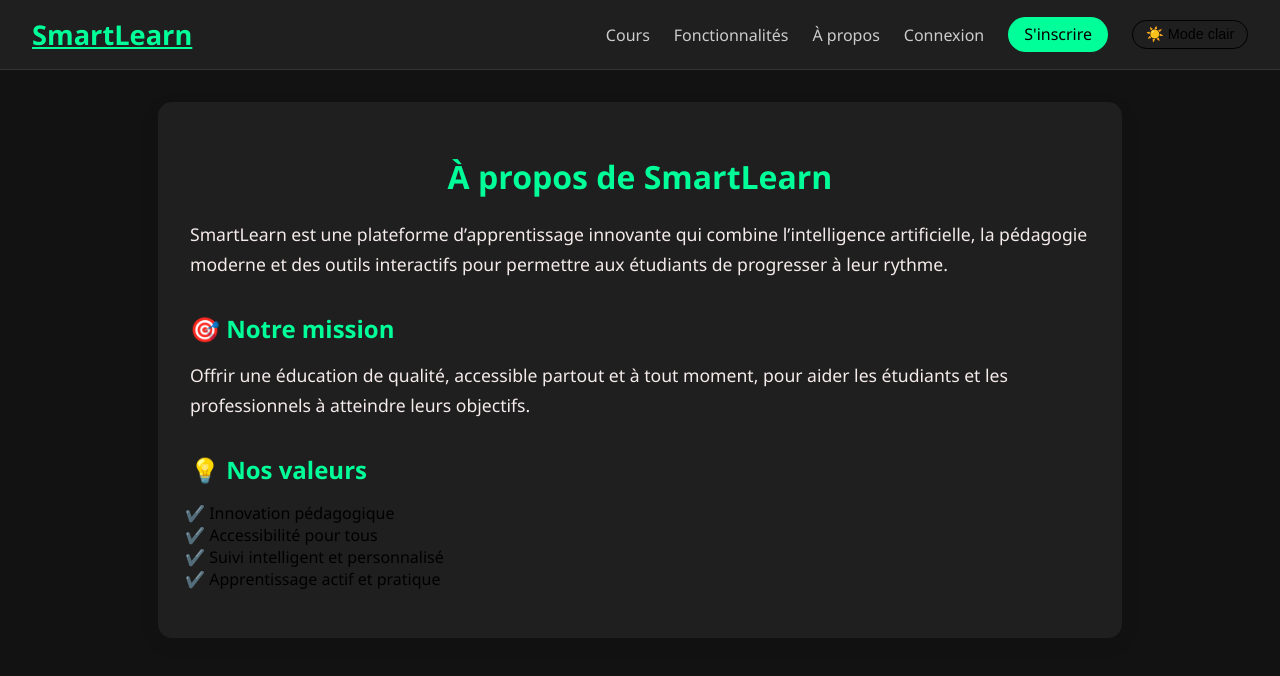
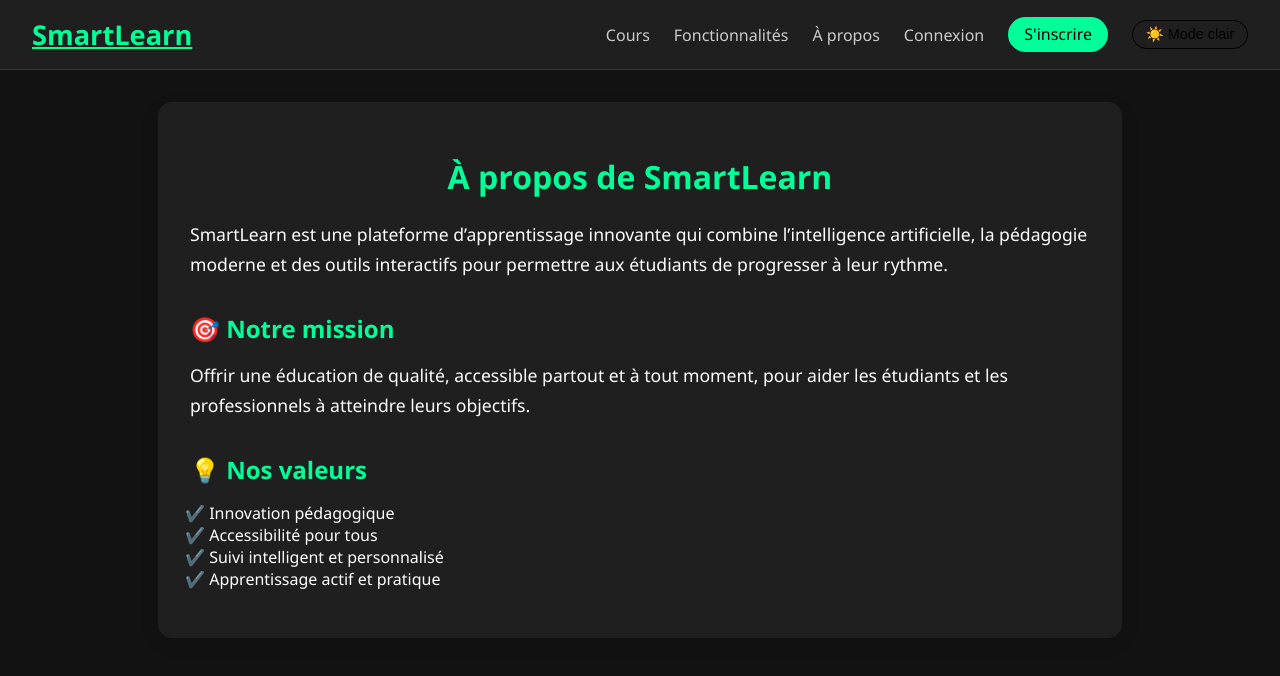
Before and after one commit to haytamelamrani/platform_aprentisage, a React (Create React App) app in the folder client/: page /about in a window 1280 px wide. Shown: the top 676 px of the page. Built offline with nearby package versions, Linux system fonts and the light colour scheme.

Commit message:
modification

```diff
--- a/client/src/styles/AboutPage.css
+++ b/client/src/styles/AboutPage.css
@@ -21,7 +21,7 @@
   .about-container p {
     font-size: 1.1rem;
     line-height: 1.7;
-    color: #f6ebeb;
+
     margin-top: 1rem;
   }
 
@@ -46,7 +46,7 @@
 
   .dark-mode .about-container {
     background-color: #1f1f1f;
-    color: #000000;
+    color: white;
   }
 
   .dark-mode .about-container h1,
```
